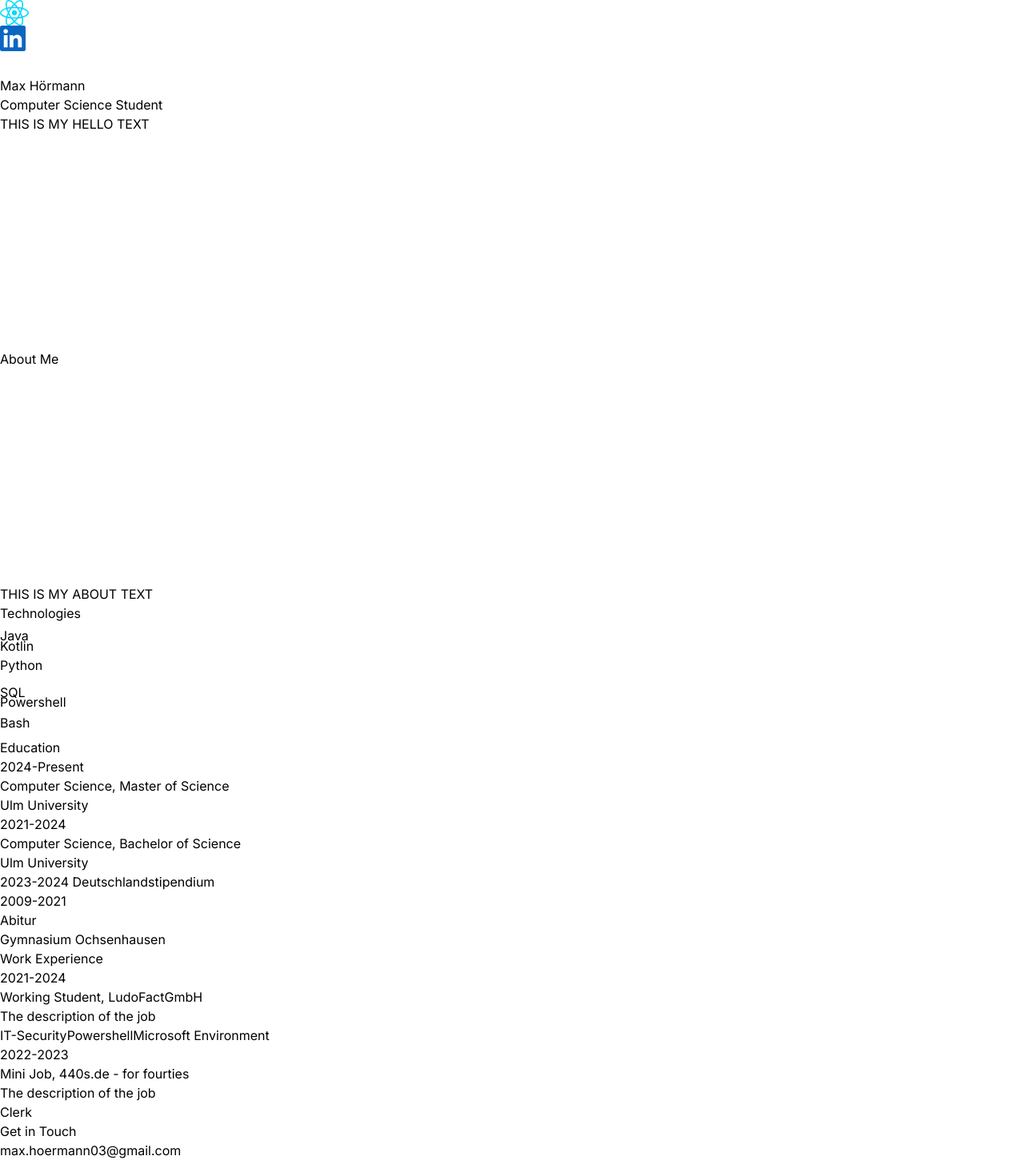
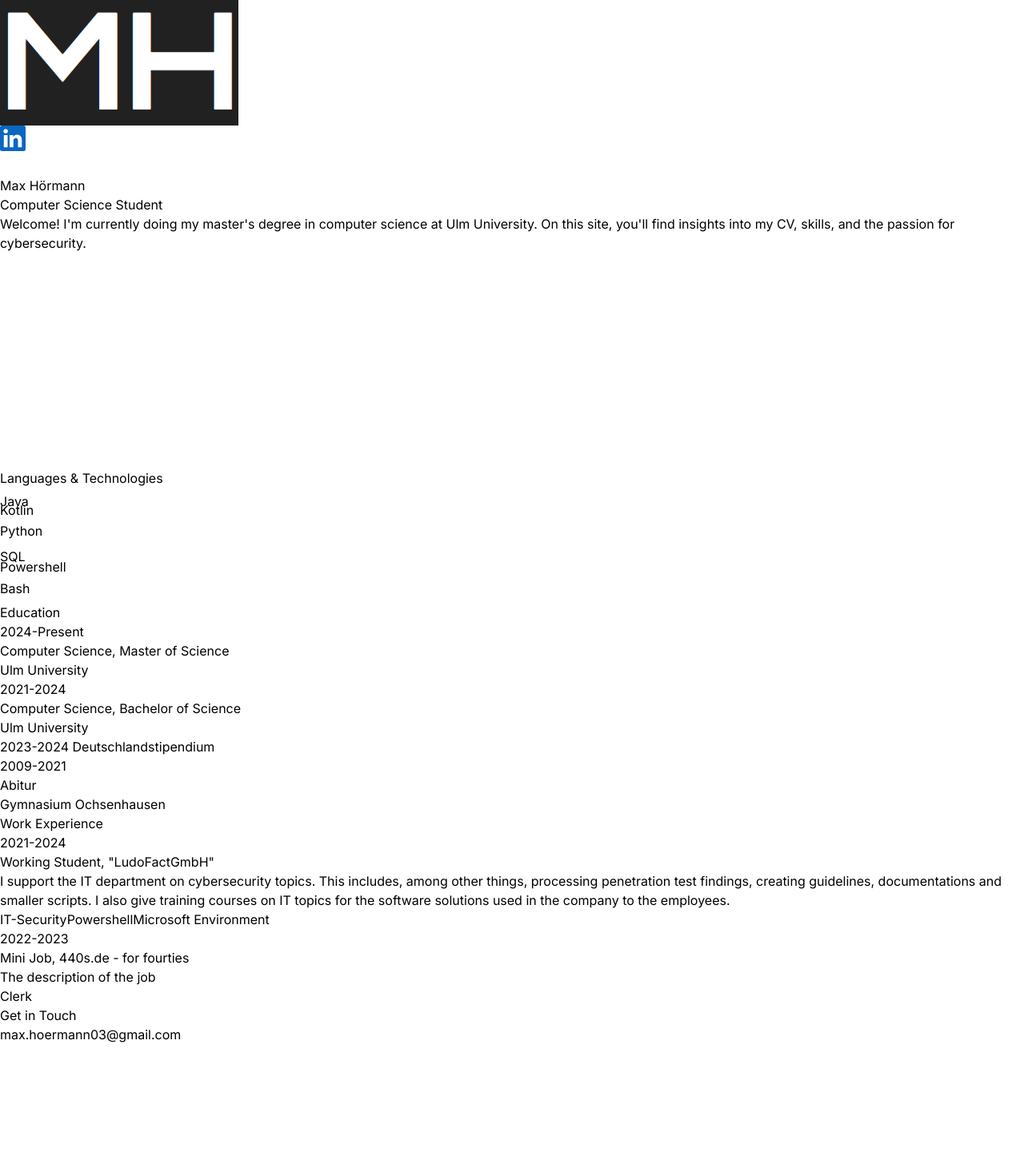
Before and after one commit to maxhoermann/Portfolio-Website-Project, a React (Vite) app: page / in a window 1280 px wide. Shown: the whole page at 80% size. After the commit the page ends 1306 px from the top, so only its background shows below. Built offline with nearby package versions, Linux system fonts and the light colour scheme.

Commit message:
Added further information

```diff
--- a/src/App.tsx
+++ b/src/App.tsx
@@ -20,7 +20,6 @@ function App() {
       <div className="container mx-auto px-8">
         <Navbar></Navbar>
         <Hero />
-        <About />
         <Technologies />
         <Education />
         <Work_Experience />
--- a/src/compontents/Hero.tsx
+++ b/src/compontents/Hero.tsx
@@ -36,7 +36,7 @@ function Hero(){
                         variants={container(1)}
                         initial="hidden"
                         animate="visible"
-                        className="my-2 max-w-xl py-6 font-light tracking-tighter">{HERO_CONTENT}</motion.p>
+                        className="my-2 max-w-xl py-6">{HERO_CONTENT}</motion.p>
                     </div>
                 </div>
                 <div className="w-full lg:w-1/2 lg:p-8">
--- a/src/compontents/Navbar.tsx
+++ b/src/compontents/Navbar.tsx
@@ -1,11 +1,13 @@
-import logo from "../assets/react.svg"
+import logo from "../assets/PersonalLog.png"
 import linkedInLogo from "../assets/LinkedInLogo.png"
 import githubLogo from "../assets/github-mark-white.svg"
 function Navbar(){
     return(
         <nav className="mb-20 flex items-center justify-between py-6">
             <div className="flex flex-shrink-0 items-center">
-                <img className="mx-2 w-10" src={logo} alt="logo" />
+                <a href="https://maxhoermann.de">
+                     <img className="mx-2 w-10" src={logo} alt="logo" />
+                </a>
             </div>
             <div className="m-8 flex items-center justify-center gap-4 text-2xl">
             <a href="https://de.linkedin.com/" target="_blank">
--- a/src/compontents/Technologies.tsx
+++ b/src/compontents/Technologies.tsx
@@ -25,7 +25,7 @@ function Technologies(){
                  whileInView={{opacity: 1, y: 0}}
                  initial={{opacity: 0, y: -100}}
                  transition={{duration: 1.5}}
-                className="my-20 text-center text-4xl">Technologies</motion.h1>
+                className="my-20 text-center text-4xl">Languages & Technologies</motion.h1>
                 <motion.div
                 whileInView={{opacity: 1, x: 0}}
                 initial={{opacity: 0, x: -100}}
--- a/src/compontents/WorkExperience.tsx
+++ b/src/compontents/WorkExperience.tsx
@@ -25,7 +25,10 @@ function Work_Experience(){
                             transition={{duration: 1}}
                             className="w-full max-w-xl lg:w-3/4">
                                 <h6 className="mb-2 font-semibold">
-                                    {experience.role}, <span className="text-sm text-purple-100">{experience.company}</span>
+                                    {experience.role}, <span className="text-sm text-purple-100">
+                                    {experience.company === "LudoFactGmbH" && (<a href="https://ludofact.de/en/" target="_blank">"LudoFactGmbH"</a>)}
+                                    {experience.company === "440s.de - for fourties" && (<a href="https://440s.de/" target="_blank">440s.de - for fourties</a>)}
+                                    </span>
                                 </h6>
                                 <p className="mb-4 text-neutral-400">{experience.description}</p>
                                 {experience.topics.map((topics, index) => (
--- a/src/constants/index.ts
+++ b/src/constants/index.ts
@@ -1,4 +1,4 @@
-export const HERO_CONTENT = `THIS IS MY HELLO TEXT`;
+export const HERO_CONTENT = `Welcome! I'm currently doing my master's degree in computer science at Ulm University. On this site, you'll find insights into my CV, skills, and the passion for cybersecurity.`;
 export const ABOUT_TEXT = `THIS IS MY ABOUT TEXT`;
 export const EDUCATION = [
    {
@@ -30,7 +30,7 @@ export const WORK_EXPERIENCE = [
          years: "2021-2024",
          role: "Working Student",
          company: "LudoFactGmbH",
-         description: "The description of the job",
+         description: "I support the IT department on cybersecurity topics. This includes, among other things, processing penetration test findings, creating guidelines, documentations and smaller scripts. I also give training courses on IT topics for the software solutions used in the company to the employees.",
          topics: ["IT-Security", "Powershell", "Microsoft Environment"]
 
     },
```
Also changed, not shown: src/assets/PersonalLog.png (added).
